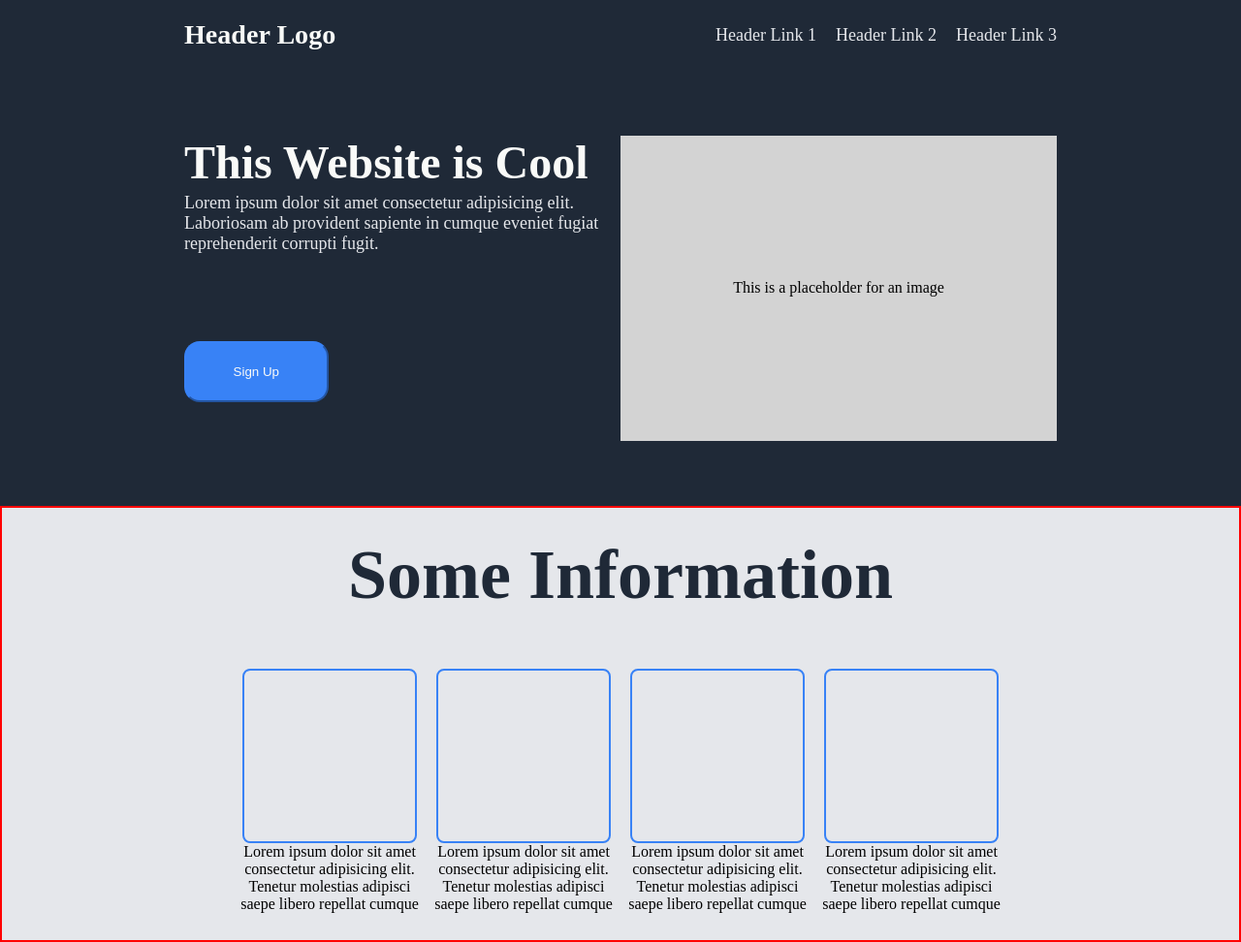
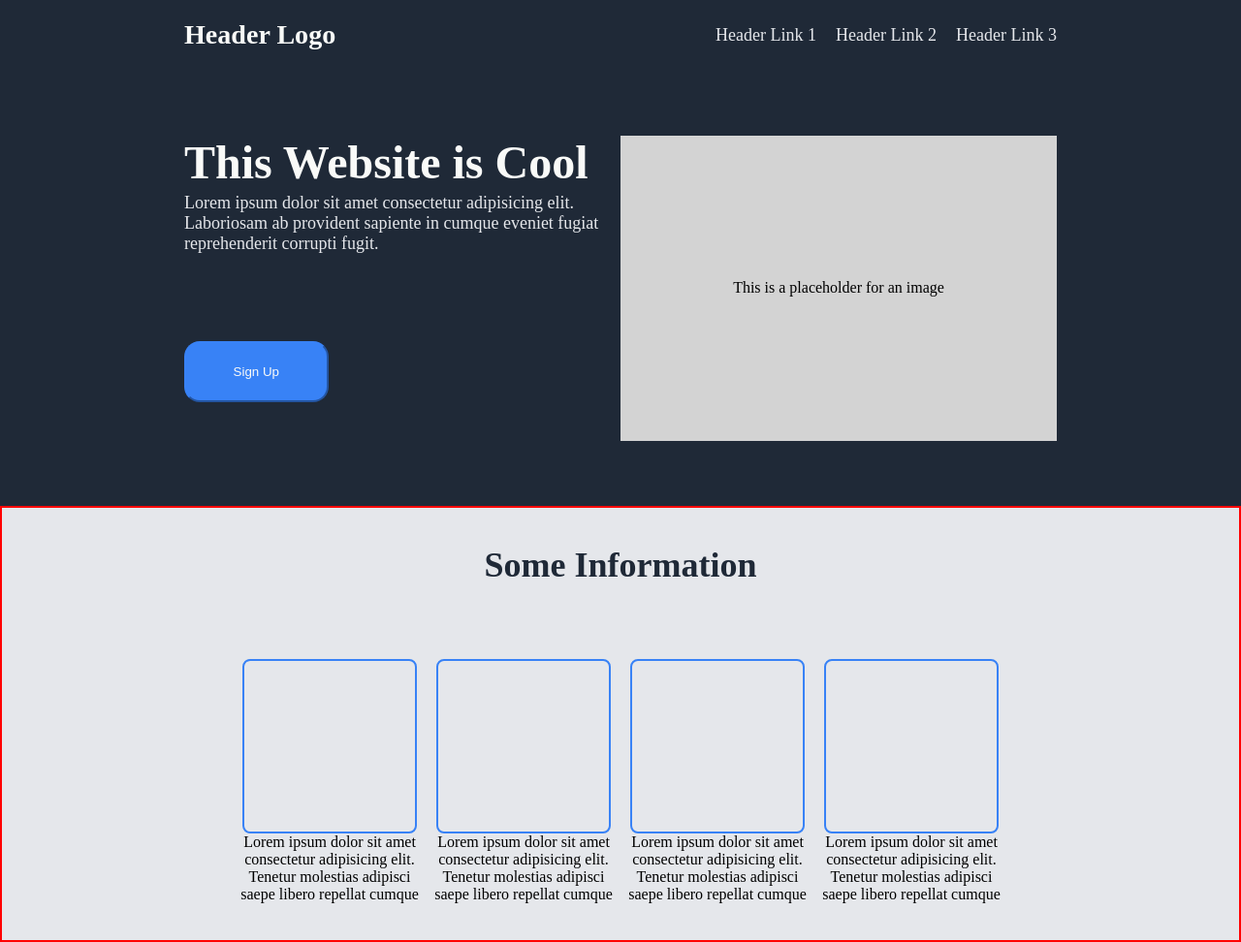
Before and after one commit to jamescln/landing-page, a plain HTML site: page index.html in a window 1280 px wide. Shown: the whole page at 97% size. Drawn offline with Linux system fonts and the light colour scheme.

Commit message:
Remove font size from info-header. Add to h1

```diff
--- a/style.css
+++ b/style.css
@@ -119,8 +119,11 @@
 
 .info-header {
   color: #1f2937;
+  font-weight: bold;
+}
+
+.info-header h1 {
   font-size: 36px;
-  font-weight: bold;
 }
 
 .info-boxes {
```
